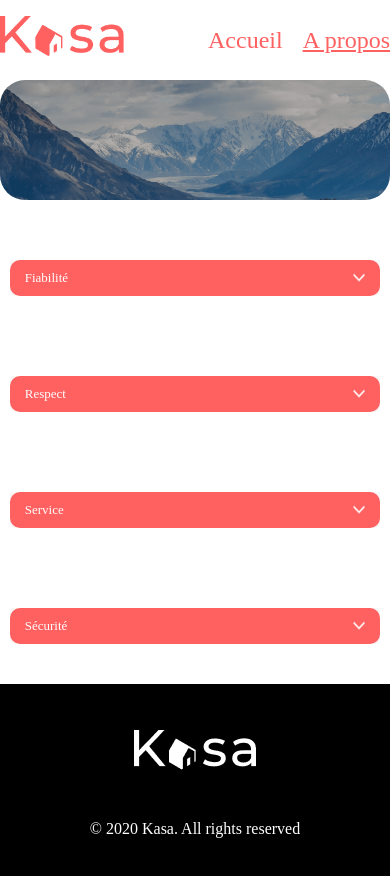
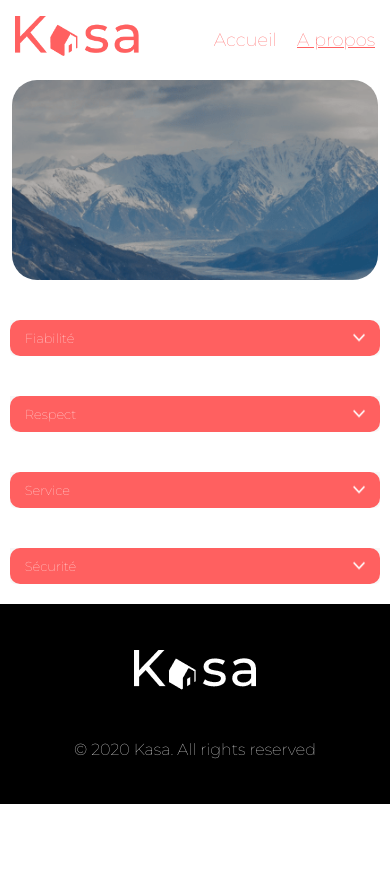
Before and after one commit to Gobfreecs/kasa, a React (Create React App) app in the folder kasa/: page /about in a window 390 px wide. Shown: the top 876 px of the page. After the commit the page ends 844 px from the top, so only its background shows below. Built offline with nearby package versions, Linux system fonts and the light colour scheme.

Commit message:
Commit soutenance modifications

```diff
--- a/kasa/public/index.html
+++ b/kasa/public/index.html
@@ -4,6 +4,9 @@
     <meta charset="UTF-8" />
     <link rel="icon" type="image/svg+xml" href="/favicon.ico" />
     <meta name="viewport" content="width=device-width, initial-scale=1.0" />
+    <link rel="preconnect" href="https://fonts.googleapis.com">
+    <link rel="preconnect" href="https://fonts.gstatic.com" crossorigin>
+    <link href="https://fonts.googleapis.com/css2?family=Montserrat:wght@100&display=swap" rel="stylesheet">
     <title>Kasa</title>
   </head>
   <body>
--- a/kasa/src/components/banner/banner.scss
+++ b/kasa/src/components/banner/banner.scss
@@ -13,10 +13,11 @@
     max-width: 95%;
     margin: 43px auto;
 
-    @media screen and (max-width: 550px) {
+    @media screen and (max-width: 700px) {
         margin: 20px auto;
         max-height: 120px;
         height: 120px;
+        width: 94%;
     }
 
     &_about {
@@ -31,9 +32,9 @@
         background-position: center;
         background-size: cover;
 
-        @media screen and (max-width: 550px) {
+        @media screen and (max-width: 700px) {
             margin: 20px auto;
-            height: 120px;
+            width: 94%;
         }
     }
 
--- a/kasa/src/components/gallery/gallery.scss
+++ b/kasa/src/components/gallery/gallery.scss
@@ -15,7 +15,8 @@
         padding: 25px 15px;
     }
 
-    @media screen and (max-width: 550px) {
+    @media screen and (max-width: 700px) {
         width: 100%;
+        background-color: $color-primary;
     }
 }
--- a/kasa/src/components/navbar/navbar.scss
+++ b/kasa/src/components/navbar/navbar.scss
@@ -8,6 +8,7 @@
 
     @media screen and (max-width: 700px) {
         gap: 20px;
+        font-size: 18px;
     }
 
     &_item {
--- a/kasa/src/pages/about/about.scss
+++ b/kasa/src/pages/about/about.scss
@@ -8,8 +8,15 @@
     margin: 0 auto;
 
     &_collapse {
-        margin: 40px auto;
+        margin: 20px auto;
     }
 
     min-height: calc(100vh - 595px);
 }
+
+@media screen and (max-width: 750px) {
+    * {
+        margin: 15px;
+    }
+
+}
--- a/kasa/src/pages/accomodation/Accomodation.js
+++ b/kasa/src/pages/accomodation/Accomodation.js
@@ -1,6 +1,6 @@
 import './accomodation.scss'
 import { useEffect, useState } from "react"
-import { useParams, useNavigate } from "react-router-dom";
+import { useParams } from "react-router-dom";
 import datas from '../../data/data.json'
 import Header from "../../components/header/Header";
 import Slider from "../../components/carousel/Carousel"
@@ -8,27 +8,26 @@ import Footer from "../../components/footer/Footer";
 import Collapse from '../../components/collapse/Collapse';
 import greyStar from '../../assets/grey_star.png';
 import redStar from '../../assets/red_star.png';
+import NotFound from '../notFound/NotFound'
 
 export default function Accomodation() {
     const [imageSlider, setImageSlider] = useState([]);
     const [loader, setLoader] = useState(true);
 
-    const navigate = useNavigate();
     const idAccomodation = useParams('id').id;
     const dataCurrentAccomodation = datas.filter(data => data.id === idAccomodation);
 
     useEffect(() => {
-        try {
         const dataCurrentAccomodation = datas.filter(data => data.id === idAccomodation);
-            setImageSlider(dataCurrentAccomodation[0].pictures);
+        setImageSlider(dataCurrentAccomodation[0]?.pictures ?? 0);
         setLoader(false);
-        } catch {
-            navigate('*')
     }
-    },
     );
 
+
     return (
+        <>
+            {dataCurrentAccomodation.length > 0 ?
                 <>
                     <Header />
                     <Slider imageSlider={imageSlider} />
@@ -78,5 +77,9 @@ export default function Accomodation() {
                     }
                     <Footer />
                 </>
+                :
+
+                <NotFound />}
+        </>
     )
 }
--- a/kasa/src/sass/main.scss
+++ b/kasa/src/sass/main.scss
@@ -12,3 +12,10 @@
     margin-right: auto;
     margin-left: auto;
 }
+
+@media screen and (max-width: 700px) {
+    .header {
+        margin-left: 15px;
+        margin-right: 15px;
+    }
+}
```
Also changed, not shown: kasa/src/components/header/header.scss (+7 -4 lines), kasa/src/pages/accomodation/test.js (added, +18 -0 lines). Lines whose indentation alone changed are shown as unchanged.
